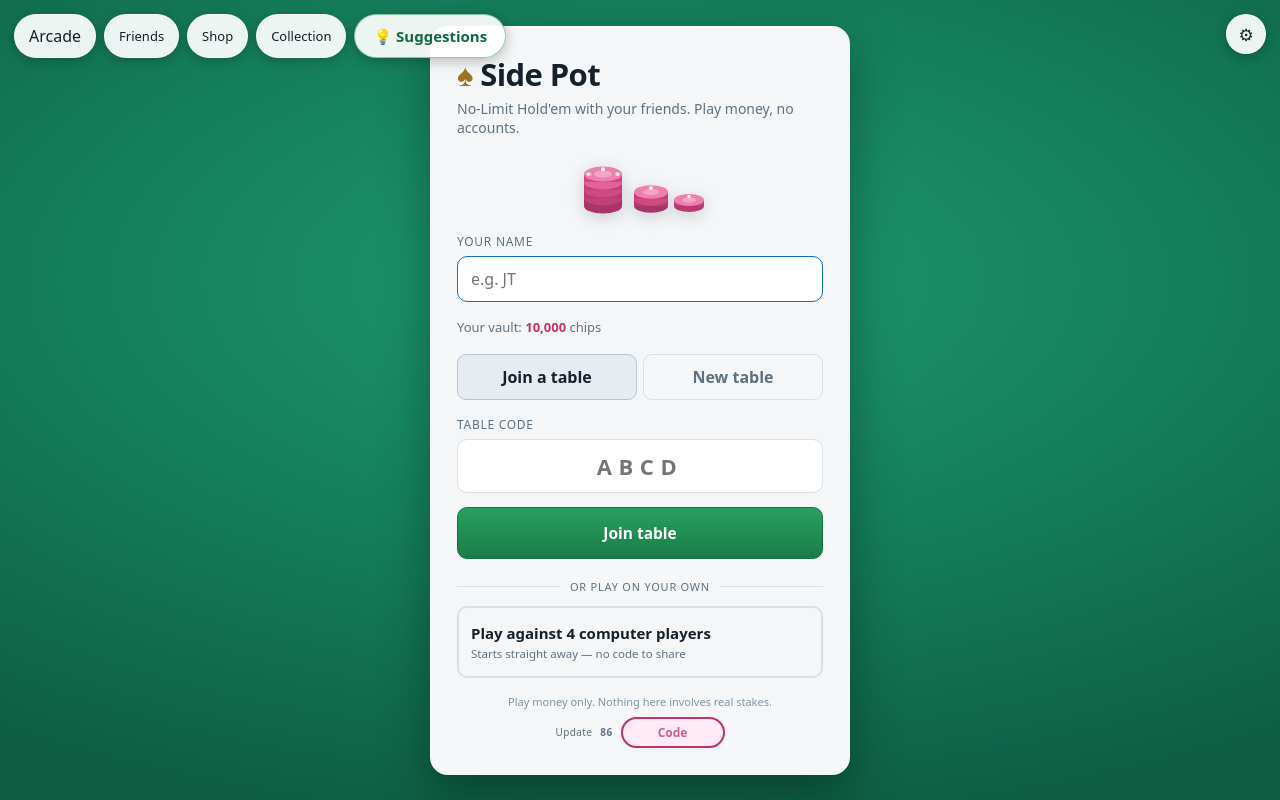
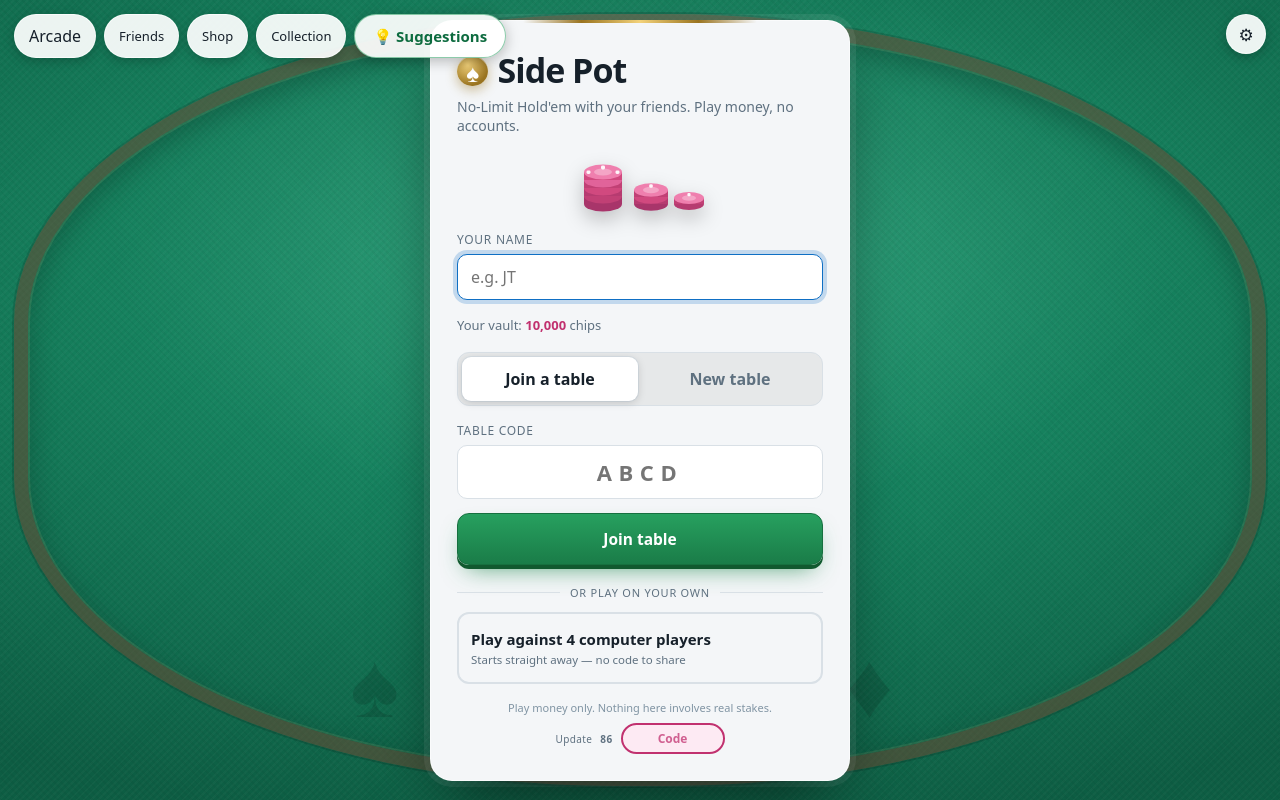
Before and after one commit to JTPetrotech/poker-pages, a plain HTML site: page index.html in a window 1280 px wide. Drawn offline with nearby package versions, Linux system fonts and the light colour scheme; a script that the page names is missing.

Commit message:
The lobby as the table: woven felt, a rail, a gold-edged card, segmented tabs, lifting buttons
Co-Authored-By: Claude Opus 5.5 <noreply@anthropic.com>

```diff
--- a/bot.js
+++ b/bot.js
@@ -1,5 +1,5 @@
-import { makeDeck, cardValue, cardSuit } from './engine/cards.js?v=mwub0z5f';
-import { bestHand, compareScores } from './engine/hand.js?v=mwub0z5f';
+import { makeDeck, cardValue, cardSuit } from './engine/cards.js?v=mwvg4vrz';
+import { bestHand, compareScores } from './engine/hand.js?v=mwvg4vrz';
 
 /**
  * Computer opponents.
--- a/cloud.js
+++ b/cloud.js
@@ -1,4 +1,4 @@
-import { FIREBASE_CONFIG, isConfigured } from './firebase-config.js?v=mwub0z5f';
+import { FIREBASE_CONFIG, isConfigured } from './firebase-config.js?v=mwvg4vrz';
 
 /**
  * Accounts and the shared vault, on Firebase.
--- a/engine/game.js
+++ b/engine/game.js
@@ -1,5 +1,5 @@
-import { makeDeck, shuffle } from './cards.js?v=mwub0z5f';
-import { bestHand, compareScores } from './hand.js?v=mwub0z5f';
+import { makeDeck, shuffle } from './cards.js?v=mwvg4vrz';
+import { bestHand, compareScores } from './hand.js?v=mwvg4vrz';
 
 export const STAGES = ['idle', 'preflop', 'flop', 'turn', 'river', 'showdown', 'handover'];
 
--- a/engine/hand.js
+++ b/engine/hand.js
@@ -1,4 +1,4 @@
-import { cardValue, cardSuit, RANK_NAMES, RANK_PLURALS } from './cards.js?v=mwub0z5f';
+import { cardValue, cardSuit, RANK_NAMES, RANK_PLURALS } from './cards.js?v=mwvg4vrz';
 
 export const CATEGORIES = [
   'High Card', 'Pair', 'Two Pair', 'Three of a Kind', 'Straight',
--- a/host.js
+++ b/host.js
@@ -1,6 +1,6 @@
-import { Table } from './engine/game.js?v=mwub0z5f';
-import { decide, BOT_STYLES, BOT_NAMES } from './bot.js?v=mwub0z5f';
-import { safeDeck, safeChip, deckById, chipById, DECKS, CHIP_SKINS } from './decks.js?v=mwub0z5f';
+import { Table } from './engine/game.js?v=mwvg4vrz';
+import { decide, BOT_STYLES, BOT_NAMES } from './bot.js?v=mwvg4vrz';
+import { safeDeck, safeChip, deckById, chipById, DECKS, CHIP_SKINS } from './decks.js?v=mwvg4vrz';
 
 export const ACTION_TIMEOUT_MS = 45_000;
 
--- a/index.html
+++ b/index.html
@@ -14,7 +14,7 @@
 <meta name="apple-mobile-web-app-title" content="Side Pot" />
 <meta name="apple-mobile-web-app-status-bar-style" content="black-translucent" />
 <link rel="apple-touch-icon" href="icon-180.png" />
-<link rel="stylesheet" href="style.css?v=mwub0z5f" />
+<link rel="stylesheet" href="style.css?v=mwvg4vrz" />
 <script src="https://unpkg.com/peerjs@1.5.4/dist/peerjs.min.js"></script>
 <script src="https://unpkg.com/qrcode-generator@1.4.4/qrcode.js"></script>
 </head>
@@ -787,7 +787,7 @@
 </div>
 
 <script src="padnav.js"></script>
-<script type="module" src="app.js?v=mwub0z5f"></script>
+<script type="module" src="app.js?v=mwvg4vrz"></script>
 <!-- Signed in on the Arcade, the vault, friends and table look are kept in
      the account (the Arcade's account/sync.js). Anywhere else this fails quietly. -->
 <script type="module">import('/account/sync.js').then((m) => m.syncGame('poker', ['pn.profile.v1', 'pn.friends.v1', 'pn.look.v1'])).catch(() => {});</script>
--- a/style.css
+++ b/style.css
@@ -4307,3 +4307,121 @@ kbd {
   cursor: pointer;
 }
 .tier-btn.on { border-color: var(--accent); color: var(--accent); background: #f0f7ff; }
+
+/* ---------------------------------------------------------------- polish: the lobby
+   Layered last so it sits over the rules above without touching them. The
+   lobby becomes the table itself: felt with a little weave, a rail around the
+   edge, a few suits drifting in the cloth, and the card in the middle as a
+   proper panel with a gold edge. Both themes get it; dark keeps its own
+   colours through the same variables. */
+.lobby {
+  background:
+    radial-gradient(60% 50% at 50% 30%, rgba(255, 255, 255, 0.10), transparent 70%),
+    repeating-linear-gradient(45deg, rgba(0, 0, 0, 0.035) 0 2px, transparent 2px 5px),
+    repeating-linear-gradient(-45deg, rgba(255, 255, 255, 0.025) 0 2px, transparent 2px 5px),
+    radial-gradient(90% 70% at 50% 35%, #1d9a70 0%, var(--felt) 48%, var(--felt-dark) 100%);
+}
+/* the rail: a padded ring round the edge of the table */
+.lobby::before {
+  content: "";
+  position: fixed;
+  inset: 14px;
+  border-radius: 48% / 40%;
+  border: 14px solid var(--rail);
+  box-shadow:
+    inset 0 0 0 2px rgba(255, 220, 150, 0.18),
+    inset 0 10px 30px rgba(0, 0, 0, 0.45),
+    0 0 0 2px rgba(0, 0, 0, 0.25);
+  opacity: 0.55;
+  pointer-events: none;
+}
+/* suits printed faintly into the cloth */
+.lobby::after {
+  content: "♠  ♥  ♣  ♦";
+  position: fixed;
+  left: 0; right: 0; bottom: 7vh;
+  text-align: center;
+  font-size: clamp(40px, 9vw, 92px);
+  letter-spacing: 0.4em;
+  color: rgba(0, 0, 0, 0.12);
+  pointer-events: none;
+}
+/* both sit under everything in the lobby: .lobby is its own stacking context */
+.lobby::before, .lobby::after { z-index: -1; }
+
+.lobby-card {
+  position: relative;
+  border-radius: 22px;
+  border: 1px solid rgba(255, 255, 255, 0.6);
+  box-shadow:
+    0 30px 70px -18px rgba(0, 0, 0, 0.6),
+    0 0 0 6px rgba(255, 255, 255, 0.08);
+  animation: spRise 0.45s cubic-bezier(0.2, 0.8, 0.2, 1) both;
+}
+.lobby-card::before {
+  content: "";
+  position: absolute;
+  left: 22%; right: 22%; top: -1px;
+  height: 3px;
+  border-radius: 3px;
+  background: linear-gradient(90deg, transparent, var(--gold), #f3d27a, var(--gold), transparent);
+}
+@keyframes spRise { from { opacity: 0; transform: translateY(14px) scale(0.985); } }
+
+.lobby-card h1 {
+  font-size: 34px;
+  font-weight: 800;
+  letter-spacing: -0.03em;
+}
+.lobby-card h1::before {
+  content: "♠";
+  display: inline-grid;
+  place-items: center;
+  width: 1.25em; height: 1.25em;
+  margin-right: 10px;
+  vertical-align: 0.06em;
+  font-size: 0.72em;
+  border-radius: 50%;
+  color: #fff;
+  background: radial-gradient(circle at 35% 30%, #f3d27a, var(--gold) 70%);
+  box-shadow: 0 4px 12px rgba(154, 116, 32, 0.45), inset 0 1px 0 rgba(255, 255, 255, 0.5);
+}
+.chip-hero svg { filter: drop-shadow(0 8px 10px rgba(0, 0, 0, 0.22)); }
+
+/* the two tabs as one segmented control */
+.lobby-tabs {
+  gap: 4px;
+  padding: 4px;
+  border-radius: 12px;
+  background: rgba(0, 0, 0, 0.06);
+  border: 1px solid var(--line);
+}
+.lobby-tabs .tab { border: 0; border-radius: 9px; transition: background 0.15s, color 0.15s, box-shadow 0.15s; }
+.lobby-tabs .tab.active,
+:root[data-theme="dark"] .lobby-tabs .tab.active {
+  background: var(--bg);
+  color: var(--text);
+  box-shadow: 0 2px 8px rgba(0, 0, 0, 0.15), 0 0 0 1px var(--line);
+}
+
+.field input { transition: border-color 0.15s, box-shadow 0.15s; }
+.field input:focus { box-shadow: 0 0 0 4px color-mix(in srgb, var(--accent) 22%, transparent); }
+
+.primary {
+  border-radius: 12px;
+  box-shadow: 0 4px 0 #11592f, 0 12px 24px -10px rgba(31, 138, 77, 0.8);
+  transition: transform 0.12s, box-shadow 0.12s, filter 0.12s;
+}
+.primary:hover:not(:disabled), .primary.pn-focus { transform: translateY(-2px); box-shadow: 0 6px 0 #11592f, 0 16px 30px -10px rgba(31, 138, 77, 0.9); }
+.primary:active:not(:disabled) { transform: translateY(2px); box-shadow: 0 2px 0 #11592f; }
+
+.solo-btn { border-radius: 12px; transition: transform 0.14s, border-color 0.14s, background 0.14s, box-shadow 0.14s; }
+.solo-btn:hover:not(:disabled), .solo-btn.pn-focus { transform: translateY(-2px); box-shadow: 0 12px 26px -14px rgba(31, 138, 77, 0.9); }
+
+.corner-pill, .corner-gear { transition: transform 0.14s, box-shadow 0.14s, background 0.14s; }
+.corner-pill:hover, .corner-gear:hover { transform: translateY(-2px); box-shadow: 0 8px 18px rgba(0, 0, 0, 0.3); }
+
+@media (prefers-reduced-motion: reduce) {
+  .lobby-card { animation: none; }
+  .primary, .solo-btn, .corner-pill, .corner-gear { transition: none; }
+}
--- a/vault.js
+++ b/vault.js
@@ -7,7 +7,7 @@
  * you cash out.
  */
 
-import { DECK_IDS, CHIP_IDS, sparePrice } from './decks.js?v=mwub0z5f';
+import { DECK_IDS, CHIP_IDS, sparePrice } from './decks.js?v=mwvg4vrz';
 
 const KEY = 'pn.profile.v1';
 
```
Also changed, not shown: app.js (+8 -8 lines).
